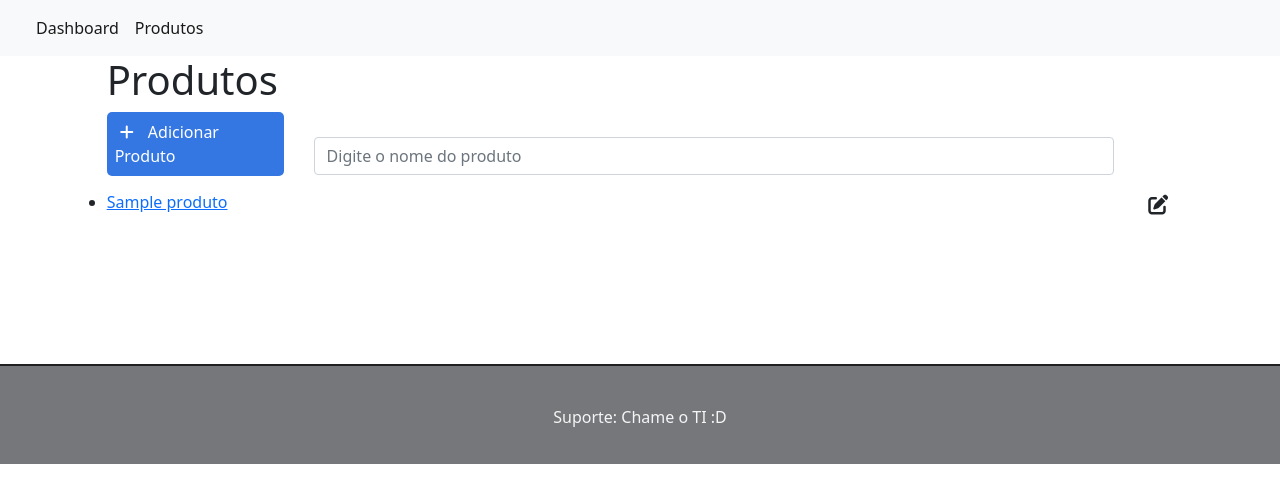
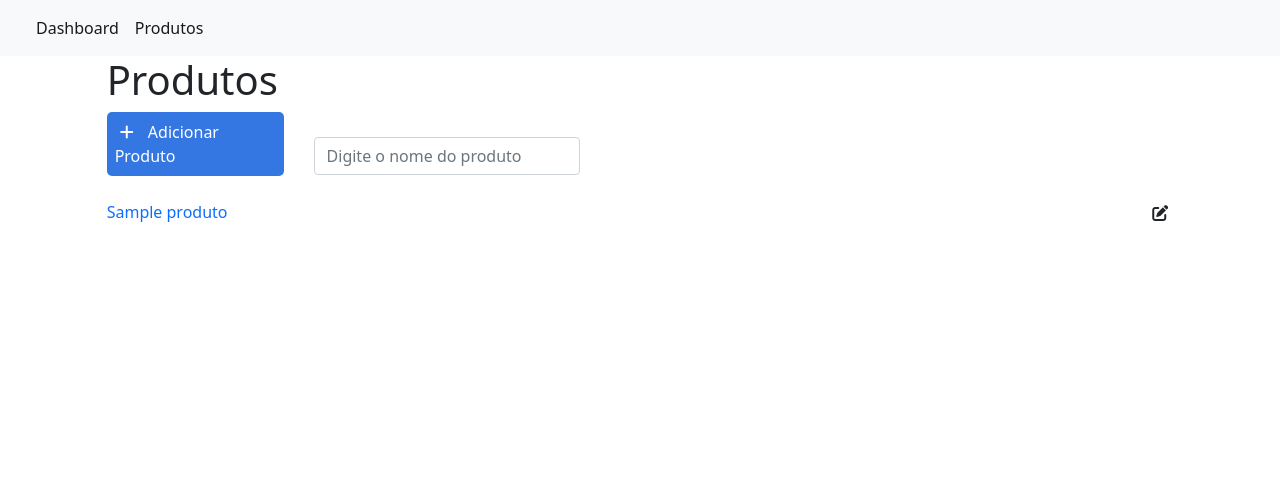
Before and after one commit to gabrielreis35/Sistema, a Django app: template produtos/templates/Produtos.html in a window 1280 px wide. Shown: the top 480 px of the page. Run offline with Django 3.2, Linux system fonts and the light colour scheme; the template is opened without the code that fills it: most values are stand-ins (such as "Sample title", 1, 10 or a date in 2020); some libraries are stand-ins or nearby versions.

Commit message:
Update Front

```diff
--- a/produtos/static/css/style.css
+++ b/produtos/static/css/style.css
@@ -49,12 +49,6 @@
     display: inline-block;
 }
 
-.fas.fa-search {
-    position: absolute;
-    top: 16px;
-    right: 26px;
-}
-
 /* Fim do search */
 
 /* Lista de produtos */
@@ -69,10 +63,10 @@
 
 .product-item {
     list-style: none;
-    font-size: 20px;
+    font-size: 16px;
     height: 50px;
     padding-top: 10px;
-    border-bottom: 1px #202020;
+    border-bottom: 2px #202020;
 }
 
 .product-item a {
@@ -82,15 +76,23 @@
 .fas.fa-edit {
     cursor: pointer;
     margin: 5px;
-    font-size: 20px;
+    font-size: 16px;
     float: right;
 }
 
 
 /* Fim da Lista de produtos */
 
+/* Adicionar Produtos */
+
+
+
+/* Fim de Adicionar Produtos */
+
+
 /* Footer */
 
+/*
 footer {
     margin-top: 150px;
     background-color: #76777B;
@@ -105,3 +107,4 @@ footer p {
     top: 40%;
     position: relative;
 }
+*/
--- a/produtos/templates/Produtos.html
+++ b/produtos/templates/Produtos.html
@@ -11,13 +11,13 @@
                 <i class="fas fa-plus"></i> Adicionar Produto
             </div>
         </a>
-        <div class="col-9 search-div">
+        <div class="col-3 search-div">
             <input class="form-control" type="text" id="search" name="search" placeholder="Digite o nome do produto">
             <!-- <i class="fas fa-search"></i> -->
         </div>
         <ul class="product-list">
             {% for produto in produtos %}
-            <li class="produtct-item">
+            <li class="product-item">
                 <span><a href = "produto/{{produto.id}}">{{produto.nomeProduto}}</a></span>
                 <span><i class="fas fa-edit"></i></span>
             </li>
--- a/produtos/templates/base.html
+++ b/produtos/templates/base.html
@@ -33,9 +33,11 @@
     </header>
     {% block content %}
     {% endblock %}
+<!--
     <footer>
         <p>Suporte: Chame o TI :D</p>
     </footer>
+-->
 
     <script scr="{% static 'js/script.js' %}"></script>
     <script src="https://cdn.jsdelivr.net/npm/bootstrap@5.1.0/dist/js/bootstrap.bundle.min.js" integrity="sha384-U1DAWAznBHeqEIlVSCgzq+c9gqGAJn5c/t99JyeKa9xxaYpSvHU5awsuZVVFIhvj" crossorigin="anonymous"></script>
```
Also changed, not shown: db.sqlite3.
